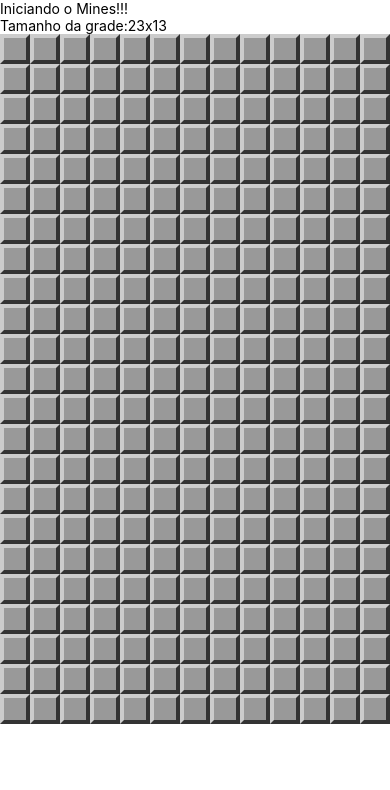
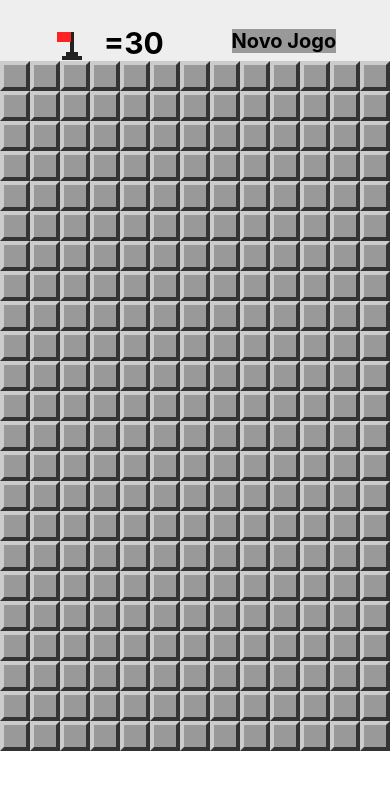
Before and after one commit to Gustavo-Bento/proj_minefield-js, a React Native app: screen / in a window 390 px wide. Shown: the top 790 px of the page. Built offline with nearby package versions, Linux system fonts and the light colour scheme.

Commit message:
Insert header

```diff
--- a/App.js
+++ b/App.js
@@ -2,6 +2,7 @@
 import { StyleSheet, Text, View, Alert } from 'react-native';
 import Params from './src/Params';
 import MineField from './src/components/MineField'
+import Header from './src/components/Header'
 import {
   createMinedBoard,
   cloneBoard,
@@ -9,7 +10,8 @@
   hadExplosion,
   wonGame,
   showMines,
-  invertFlag
+  invertFlag,
+  flagsUsed,
 } from './src/Functions'
 
 export default class App extends Component {
@@ -65,11 +67,8 @@
   render() {
     return (
       <View style={style.container}>
-        <Text style={style.welcome}>Iniciando o Mines!!!</Text>
-        <Text style={style.welcome}>
-          Tamanho da grade:
-          {Params.getRowsAmount()}x{Params.getColumnsAmount()}
-        </Text>
+        <Header flagsLeft={this.minesAmount()-flagsUsed(this.state.board)}
+        onNewGame={()=>this.setState(this.createState())}/>
         <View style={style.board}>
           <MineField board={this.state.board}
           onOpenField = {this.onOpenField}
@@ -80,6 +79,6 @@
   }
 }
 
-const style = StyleSheet.create({
-  container: {}
+const style = StyleSheet.create({container: {
+  },
 });
--- a/src/Functions.js
+++ b/src/Functions.js
@@ -101,4 +101,16 @@
   field.flagged = !field.flagged
 }
 
-export { createMinedBoard, cloneBoard,openField,hadExplosion,wonGame,showMines,invertFlag };
+const flagsUsed = board => fields(board)
+  .filter(field => field.flagged).length
+
+export {
+    createMinedBoard,
+    cloneBoard,
+    openField,
+    hadExplosion,
+    wonGame,
+    showMines,
+    invertFlag,
+    flagsUsed,
+  };
--- /dev/null
+++ b/src/components/Header.js
@@ -0,0 +1,53 @@
+import React from 'react';
+import { StyleSheet, View, Text, TouchableOpacity } from 'react-native';
+import Flag from './Flag';
+
+export default (props) => {
+  return (
+    <View style={style.container}>
+      <View style={style.flagContainer}>
+        <TouchableOpacity onPress={props.onFlagPress} style={style.flagButton}>
+          <Flag bigger />
+        </TouchableOpacity>
+        <Text style={style.flagsLeft}>={props.flagsLeft}</Text>
+      </View>
+      <TouchableOpacity style={style.button} onPress={props.onNewGame}>
+        <Text style={style.buttonLabel}>Novo Jogo</Text>
+      </TouchableOpacity>
+    </View>
+  );
+};
+
+const style = StyleSheet.create({
+  container: {
+    flex: 1,
+    flexDirection: 'row',
+    backgroundColor: '#EEE',
+    alignItems: 'center',
+    justifyContent: 'space-around',
+    paddingTop: 20,
+    paddingHorizontal: 20,
+  },
+  flagContainer: {
+    flexDirection: 'row',
+  },
+  flagButton: {
+    marginTop: 10,
+    minWidth: 30,
+  },
+  flagsLeft: {
+    fontSize: 30,
+    fontWeight: 'bold',
+    paddingTop: 5,
+    marginLeft: 20,
+  },
+  button: {
+    backgroundColor: '#999',
+    padding: '5',
+  },
+  buttonLabel: {
+    fontSize: 20,
+    color: '#000',
+    fontWeight: 'bold',
+  },
+});
```
